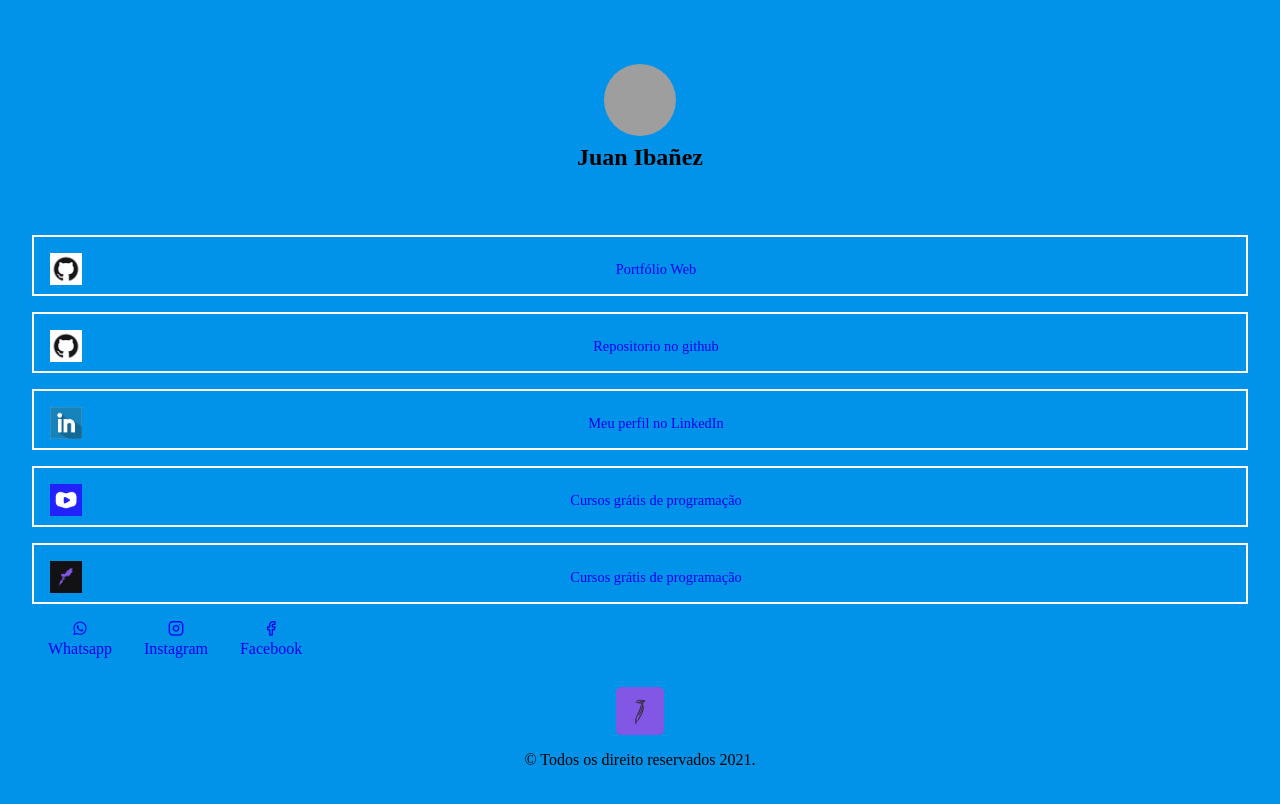
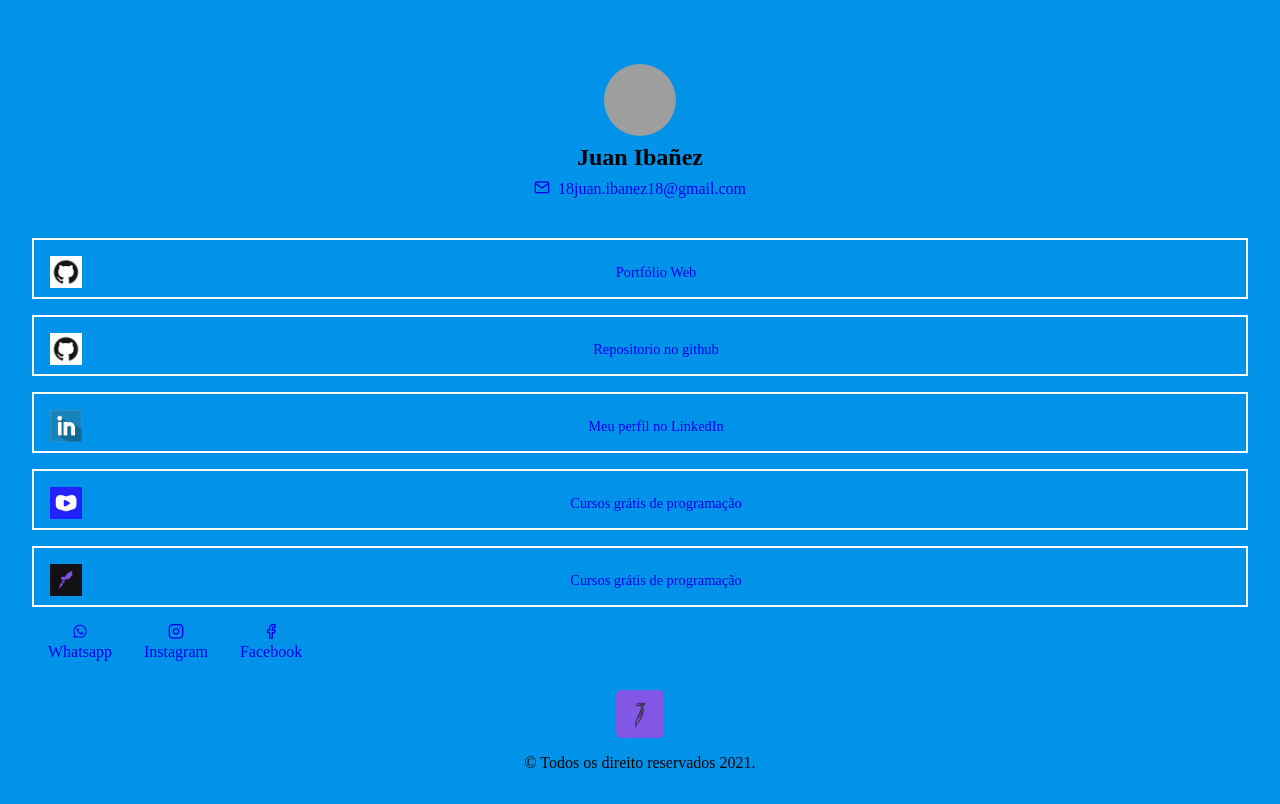
Before and after one commit to Ibanez-Juan/link-instagram, a plain HTML site: page index.html in a window 1280 px wide. Drawn offline with Linux system fonts and the light colour scheme; grey boxes are pictures that could not be loaded; files whose address does not match are found by name.

Commit message:
:rocket: adicionando email

```diff
--- a/global/styles/style.css
+++ b/global/styles/style.css
@@ -49,7 +49,12 @@ header .wrapper img {
 header .wrapper h2 {
   margin-top: 0.5rem;
   text-align: center;
-  margin-bottom: 3rem;
+}
+
+header .wrapper a {
+  margin-top: 0.5rem;
+  text-align: center;
+  margin-bottom: 1.5rem;
 }
 
 /*Main*/
--- a/index.html
+++ b/index.html
@@ -33,6 +33,9 @@
           alt="Juan Ibañez"
         />
         <h2>Juan Ibañez</h2>
+        <a href="mailto:18juan.ibanez18@gmail.com"
+          ><i class="icon-mail"> 18juan.ibanez18@gmail.com</i></a
+        >
       </div>
     </header>
 
```
